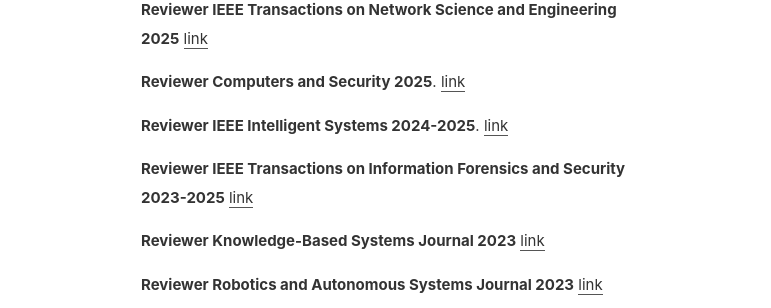
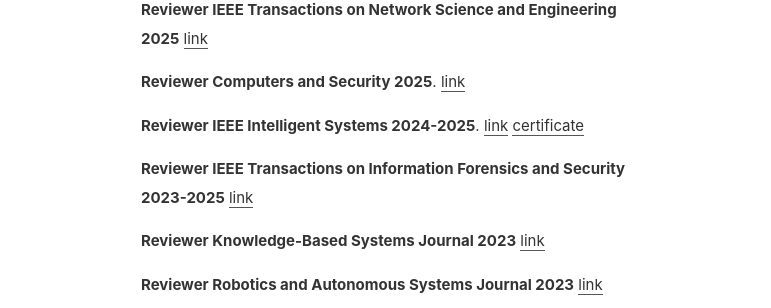
Before and after one commit to Limmen/Limmen.github.io, a Jekyll site: the page built from services.md, in a window 1280 px wide. Shown: the part 755-1063 px from the top of the page, without its empty margins (249-1020 px from the left). Built offline with Jekyll 4.4.1, drawn with Linux system fonts in a browser that asks for light colours.

Commit message:
add  cert

```diff
--- a/services.md
+++ b/services.md
@@ -23,6 +23,7 @@
 
  **Reviewer  IEEE Intelligent Systems 2024-2025**.
 [link](https://ieeexplore.ieee.org/xpl/RecentIssue.jsp?punumber=9670)
+[certificate](/assets/awards/intelligent_systems_review_certificate_24.pdf)
 
 **Reviewer IEEE Transactions on Information Forensics and Security 2023-2025**
 [link](https://ieeexplore.ieee.org/xpl/RecentIssue.jsp?punumber=10206)
```
Also changed, not shown: 1 other file.
